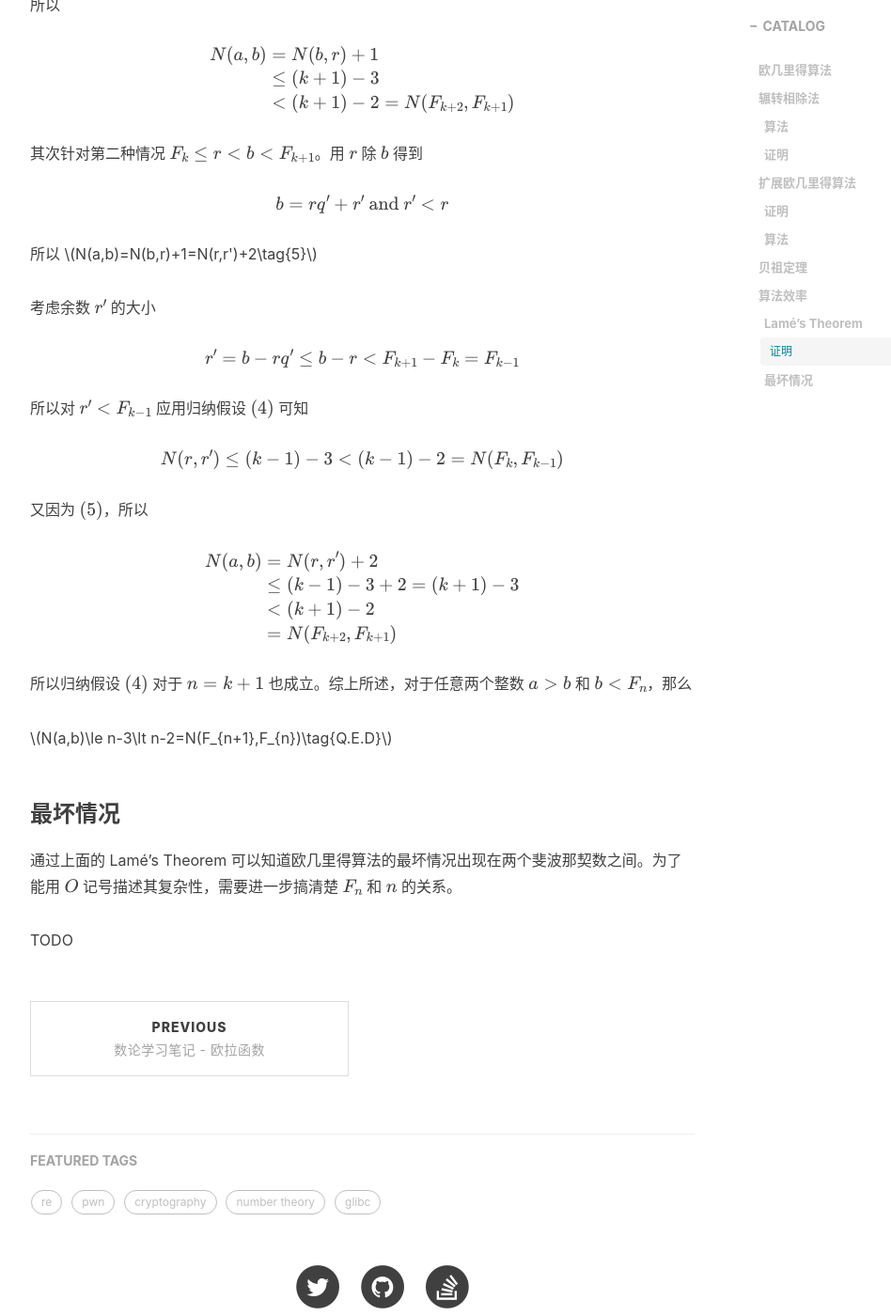
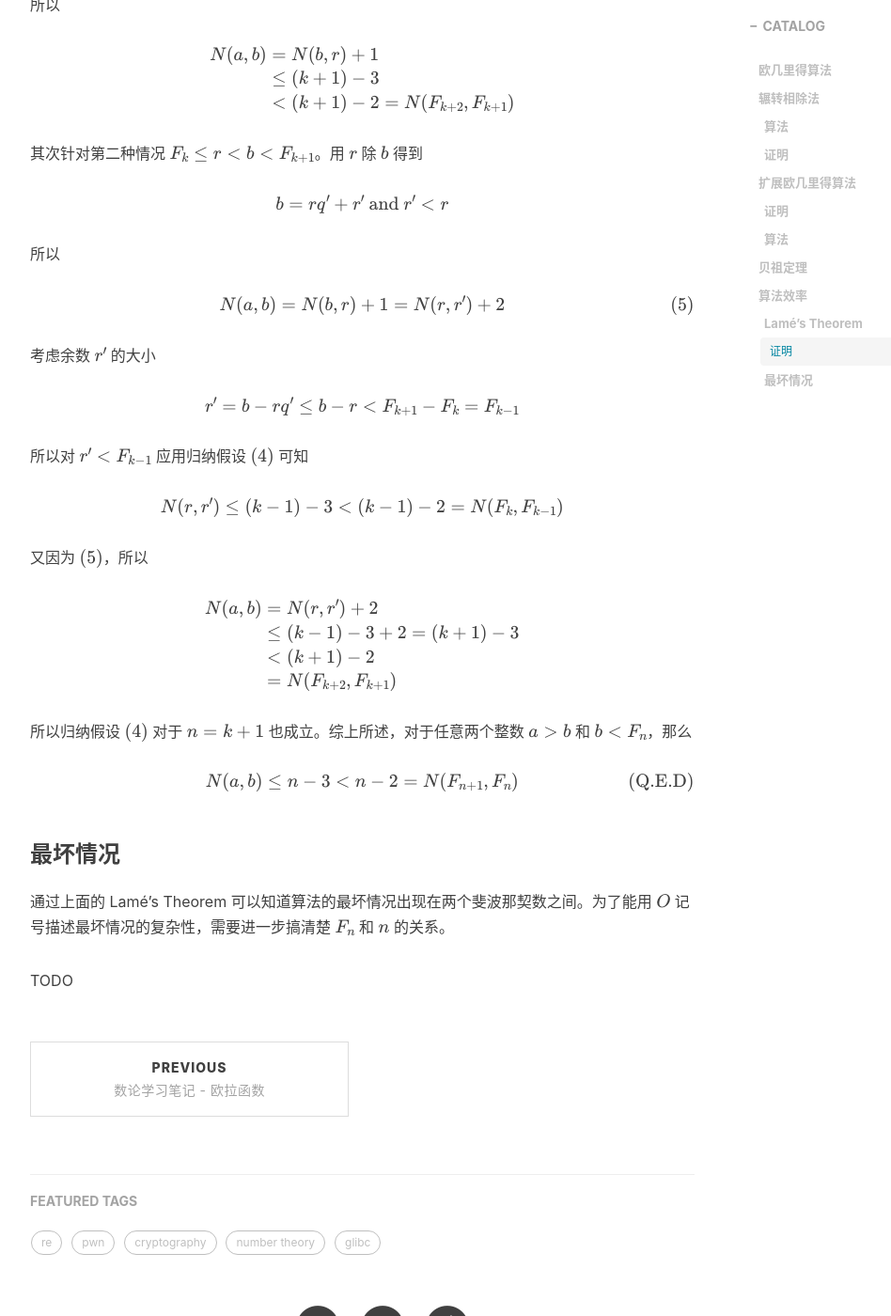
Before and after one commit to kayoch1n/kayoch1n.github.io, a Jekyll site: the page built from _posts/2021-12-05-euclids-algo.markdown, in a window 1280 px wide and 1400 px high, scrolled down 7370 px. Shown: the whole window at 94% size, without its empty margins (233-1181 px from the left). Built offline with Jekyll 4.4.1, drawn with Linux system fonts in a browser that asks for light colours; nearby versions of some CDN libraries; comment, search, counter and statistics services are not loaded.

Commit message:
Add newlines

```diff
--- a/_posts/2021-12-05-euclids-algo.markdown
+++ b/_posts/2021-12-05-euclids-algo.markdown
@@ -268,7 +268,10 @@ $$
 ### Lamé's Theorem
 
 > 对于任意两个整数 $a\gt b$ 和 $b\lt F_n$，那么
-> $$N(a,b)\le n-3\lt n-2=N(F_{n+1},F_{n})$$
+> $$
+> N(a,b)\le n-3\lt n-2=N(F_{n+1},F_{n})
+> $$
+>
 
 这个定理以法国人 Gabriel Lamé 的名字命名，他以针对欧几里得算法的运行时间分析而闻名，这个分析被认为是计算复杂性理论的开端。奇怪的是，英文wiki有记录 [Lamé  本人生平的页面](https://en.wikipedia.org/wiki/Gabriel_Lam%C3%A9)，却没有这个定理的页面😅。作为一道练习题(Exercise 69)，书里并没有证明，但是给出了可使用**归纳法**证明的提示：
 
@@ -305,9 +308,12 @@ $$
 
 其次针对第二种情况 $F_k\le r\lt b\lt F_{k+1}$。用 $r$ 除 $b$ 得到
 
-$$b=rq'+r'\text{ and }r'\lt r$$
+$$
+b=rq'+r'\text{ and }r'\lt r
+$$
 
 所以
+
 $$
 N(a,b)=N(b,r)+1=N(r,r')+2\tag{5}
 $$
@@ -337,10 +343,13 @@ $$
 
 所以归纳假设 $(4)$ 对于 $n=k+1$ 也成立。综上所述，对于任意两个整数 $a\gt b$ 和 $b\lt F_n$，那么
 
-$$N(a,b)\le n-3\lt n-2=N(F_{n+1},F_{n})\tag{Q.E.D}$$
+$$
+N(a,b)\le n-3\lt n-2=N(F_{n+1},F_{n})\tag{Q.E.D}
+$$
+
 ### 最坏情况
 
-通过上面的 Lamé's Theorem 可以知道欧几里得算法的最坏情况出现在两个斐波那契数之间。为了能用 $O$ 记号描述其复杂性，需要进一步搞清楚 $F_{n}$ 和 $n$ 的关系。
+通过上面的 Lamé's Theorem 可以知道算法的最坏情况出现在两个斐波那契数之间。为了能用 $O$ 记号描述最坏情况的复杂性，需要进一步搞清楚 $F_{n}$ 和 $n$ 的关系。
 
 TODO
 
```
